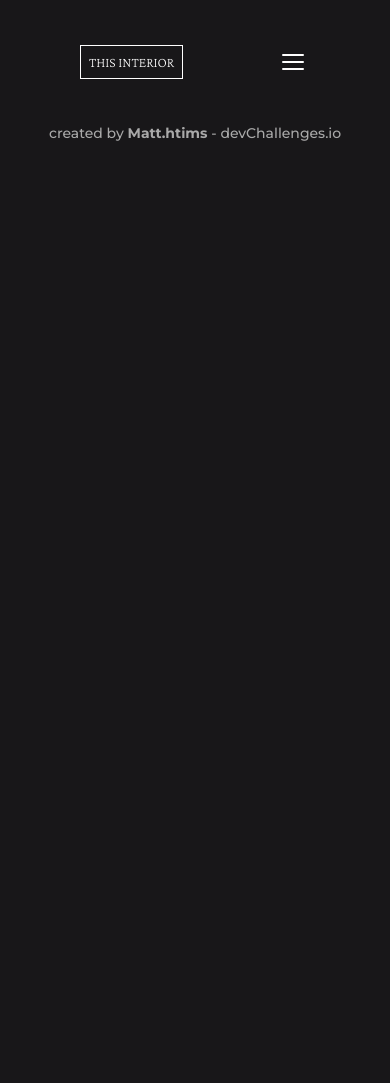
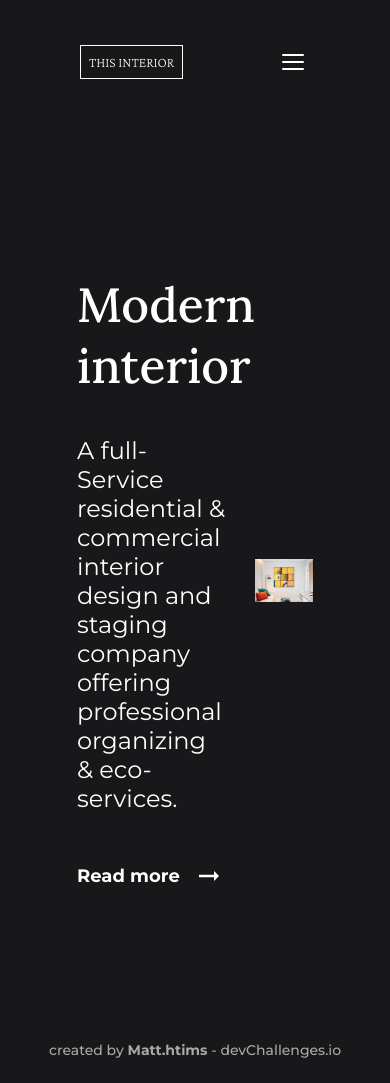
Before and after one commit to Matt-htims/interior-consultant, a Next.js app: page / in a window 390 px wide. Before the commit the page ends 844 px from the top, so only its background shows below. Built offline with nearby package versions, Linux system fonts and the light colour scheme.

Commit message:
Started on main content of index page - basic styling started but still need to do mobile and add in the card (as a separate component

```diff
--- a/package.json
+++ b/package.json
@@ -11,6 +11,7 @@
     "next": "12.0.3",
     "react": "17.0.2",
     "react-dom": "17.0.2",
+    "react-icons": "^4.3.1",
     "sass": "^1.43.4"
   },
   "devDependencies": {
--- a/pages/index.jsx
+++ b/pages/index.jsx
@@ -1,6 +1,8 @@
 import Head from 'next/head';
 import Image from 'next/image';
 import styles from '../styles/Home.module.scss';
+
+import { MdArrowRightAlt } from 'react-icons/md';
 
 export default function Home() {
 	return (
@@ -13,6 +15,29 @@ export default function Home() {
 				/>
 				<link rel="icon" href="/favicon.ico" />
 			</Head>
+			<main className={styles.main}>
+				<div className={styles.copyContainer}>
+					<div className={styles.copy}>
+						<h2>Modern interior</h2>
+						<p className={styles.mainCopy}>
+							A full-Service residential & commercial interior design and
+							staging company offering professional organizing & eco-services.
+						</p>
+						<button>
+							<p>Read more</p> <MdArrowRightAlt size={30} />
+						</button>
+					</div>
+				</div>
+				<div className={styles.image}>
+					<Image
+						src="/photo1.png"
+						alt="Interior of a room"
+						width={737}
+						height={555}
+					/>
+					<div className={styles.card}></div>
+				</div>
+			</main>
 		</div>
 	);
 }
--- a/styles/Footer.module.scss
+++ b/styles/Footer.module.scss
@@ -3,6 +3,7 @@
 .footer {
 	text-align: center;
 	color: #a9a9a9;
+	margin-bottom: 24px;
 
 	p {
 		font: $footer;
--- a/styles/Home.module.scss
+++ b/styles/Home.module.scss
@@ -2,118 +2,51 @@
 @import 'variables';
 
 .container {
-	padding: 0 2rem;
+	min-height: 60vh;
+	margin: 150px 77px;
 }
 
 .main {
-	min-height: 100vh;
-	padding: 4rem 0;
-	flex: 1;
 	display: flex;
-	flex-direction: column;
-	justify-content: center;
+	justify-content: space-between;
 	align-items: center;
-}
 
-.footer {
-	display: flex;
-	flex: 1;
-	padding: 2rem 0;
-	border-top: 1px solid #eaeaea;
-	justify-content: center;
-	align-items: center;
-}
+	.copyContainer {
+		flex: 1;
 
-.footer a {
-	display: flex;
-	justify-content: center;
-	align-items: center;
-	flex-grow: 1;
-}
+		.copy {
+			width: 85%;
+			color: white;
 
-.title a {
-	color: #0070f3;
-	text-decoration: none;
-}
+			h2 {
+				font: $title;
+				margin-bottom: 40px;
+			}
 
-.title a:hover,
-.title a:focus,
-.title a:active {
-	text-decoration: underline;
-}
+			.mainCopy {
+				font: $copy;
+				margin-bottom: 48px;
+			}
 
-.title {
-	margin: 0;
-	line-height: 1.15;
-	font-size: 4rem;
-}
+			button {
+				cursor: pointer;
+				padding: 0;
+				color: white;
+				background: none;
+				border: none;
+				display: flex;
+				align-items: center;
 
-.title,
-.description {
-	text-align: center;
-}
+				p {
+					font: $link;
+					margin-right: 14px;
+				}
+			}
+		}
+	}
 
-.description {
-	margin: 4rem 0;
-	line-height: 1.5;
-	font-size: 1.5rem;
-}
-
-.code {
-	background: #fafafa;
-	border-radius: 5px;
-	padding: 0.75rem;
-	font-size: 1.1rem;
-	font-family: Menlo, Monaco, Lucida Console, Liberation Mono, DejaVu Sans Mono,
-		Bitstream Vera Sans Mono, Courier New, monospace;
-}
-
-.grid {
-	display: flex;
-	align-items: center;
-	justify-content: center;
-	flex-wrap: wrap;
-	max-width: 800px;
-}
-
-.card {
-	margin: 1rem;
-	padding: 1.5rem;
-	text-align: left;
-	color: inherit;
-	text-decoration: none;
-	border: 1px solid #eaeaea;
-	border-radius: 10px;
-	transition: color 0.15s ease, border-color 0.15s ease;
-	max-width: 300px;
-}
-
-.card:hover,
-.card:focus,
-.card:active {
-	color: #0070f3;
-	border-color: #0070f3;
-}
-
-.card h2 {
-	margin: 0 0 1rem 0;
-	font-size: 1.5rem;
-}
-
-.card p {
-	margin: 0;
-	font-size: 1.25rem;
-	line-height: 1.5;
-}
-
-.logo {
-	height: 1em;
-	margin-left: 0.5rem;
-}
-
-@media (max-width: 600px) {
-	.grid {
-		width: 100%;
-		flex-direction: column;
+	.image {
+		width: 60%;
+		max-width: 737px;
 	}
 }
--- a/styles/Navbar.module.scss
+++ b/styles/Navbar.module.scss
@@ -2,10 +2,13 @@
 @import 'variables';
 
 .navbar {
-	margin: 45px 80px;
+	padding: 45px 80px;
 	display: flex;
 	justify-content: space-between;
 	align-items: center;
+	position: sticky;
+	top: 0;
+	z-index: 10;
 
 	h1 {
 		font: $logo;
@@ -46,7 +49,6 @@
 		position: relative;
 		cursor: pointer;
 		display: none;
-		z-index: 10;
 
 		.hamburgerButtonBar {
 			height: 2px;
@@ -85,9 +87,9 @@
 }
 
 .mobileMenu {
+	opacity: 0;
 	top: 0;
-	opacity: 0;
-	position: absolute;
+	position: fixed;
 	z-index: -1;
 	background-color: #181719;
 	height: 100vh;
```
Also changed, not shown: 1 other file (tests, documents, lock files or other folders).
